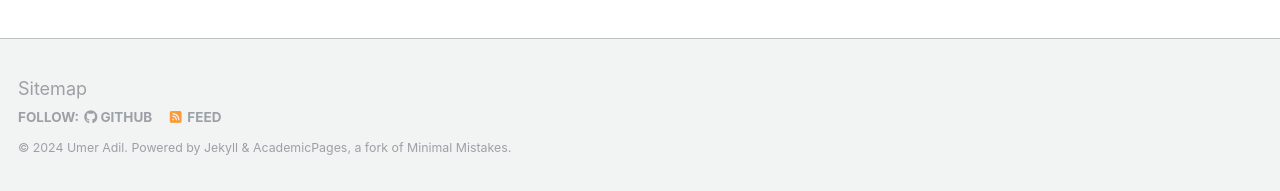
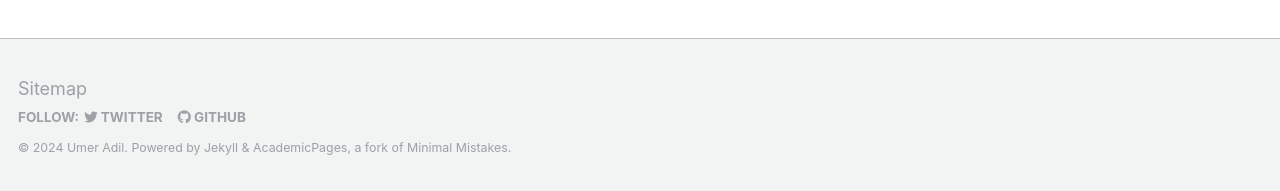
Before and after one commit to UmerHA/UmerHA.github.io, a Jekyll site: the page built from _pages/about.md, in a window 1280 px wide and 900 px high, scrolled down 832 px. Shown: the part 706-897 px from the top of the window. Built offline with Jekyll 4.4.1, drawn with Linux system fonts in a browser that asks for light colours.

Commit message:
Smal changes

```diff
--- a/_config.yml
+++ b/_config.yml
@@ -11,7 +11,7 @@ locale                   : "en-US"
 title                    : "umerha.com"
 title_separator          : "-"
 name                     : &name "Umer Adil"
-description              : &description "personal description"
+description              : &description "OpenSource AI R&D, currently making finetuning large models really fast"
 url                      : "https://umerha.github.io"
 baseurl                  : "" # the subpath of your site, e.g. "/blog"
 repository               : "UmerHA/UmerHA.github.io"
@@ -66,7 +66,7 @@ staticman:
       options:
         format           : "iso8601" # "iso8601" (default), "timestamp-seconds", "timestamp-milliseconds"
 atom_feed:
-  hide                   : false     # change to true to hide the RSS feed in the footer
+  hide                   : true     # change to true to hide the RSS feed in the footer
   path                   : # blank (default) uses feed.xml
 
 
--- a/_includes/footer.html
+++ b/_includes/footer.html
@@ -1,11 +1,15 @@
 {% include base_path %}
 
-{% if site.author.github or site.author.bitbucket or site.atom_feed.hide != true %}
+{% if site.author.twitter or site.author.github or site.author.bitbucket or site.atom_feed.hide != true %}
 <div class="page__footer-follow">
   <ul class="social-icons">
     {% if site.data.ui-text[site.locale].follow_label %}
       <li><strong>{{ site.data.ui-text[site.locale].follow_label }}</strong></li>
     {% endif %}
+    {% if site.author.twitter %}
+      <li><a href="http://x.com/{{ site.author.twitter }}"><i class="fab fa-twitter" aria-hidden="true"></i> Twitter</a></li>
+    {% endif %}
+
     {% if site.author.github %}
       <li><a href="http://github.com/{{ site.author.github }}"><i class="fab fa-github" aria-hidden="true"></i> GitHub</a></li>
     {% endif %}
```
